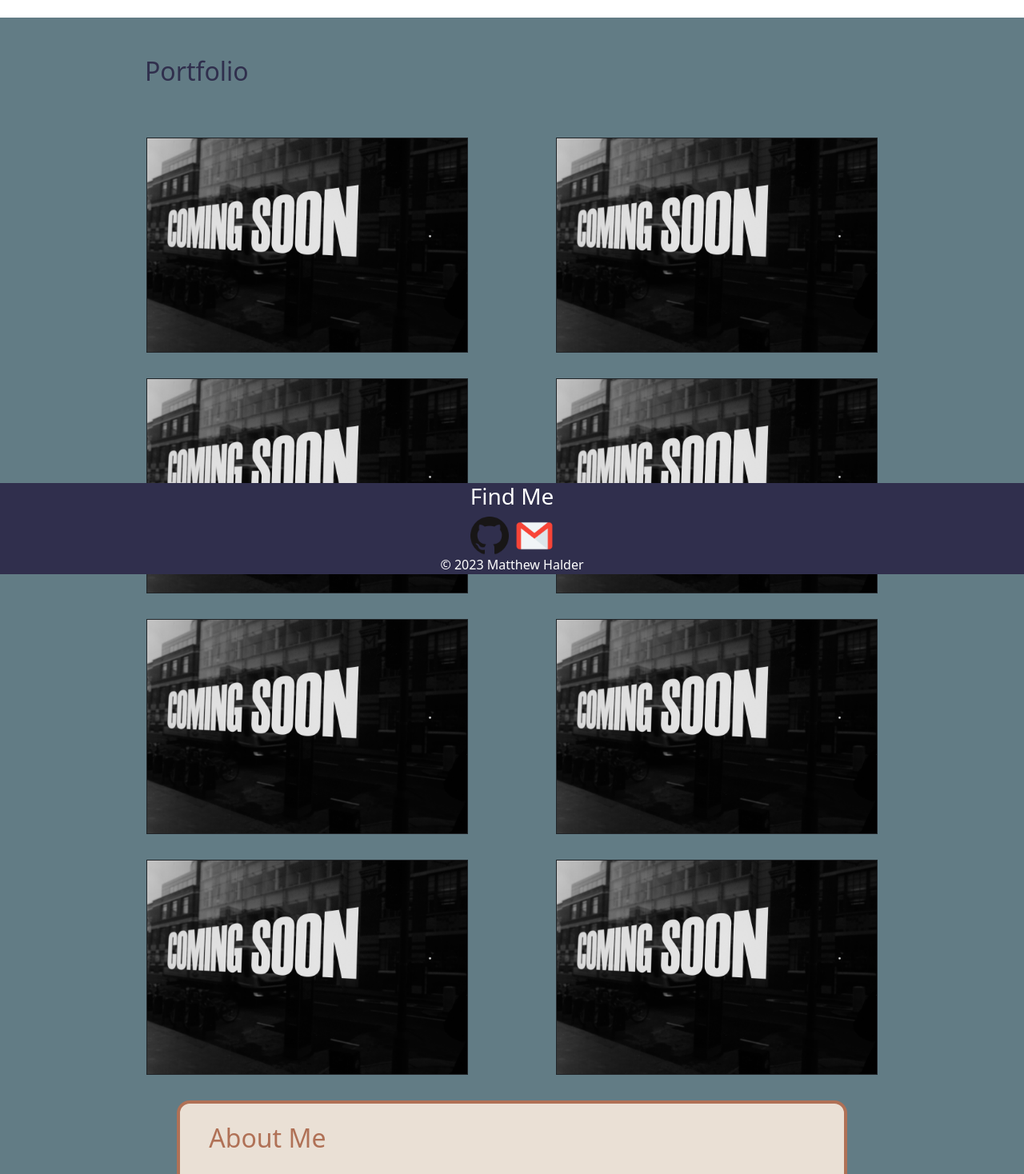
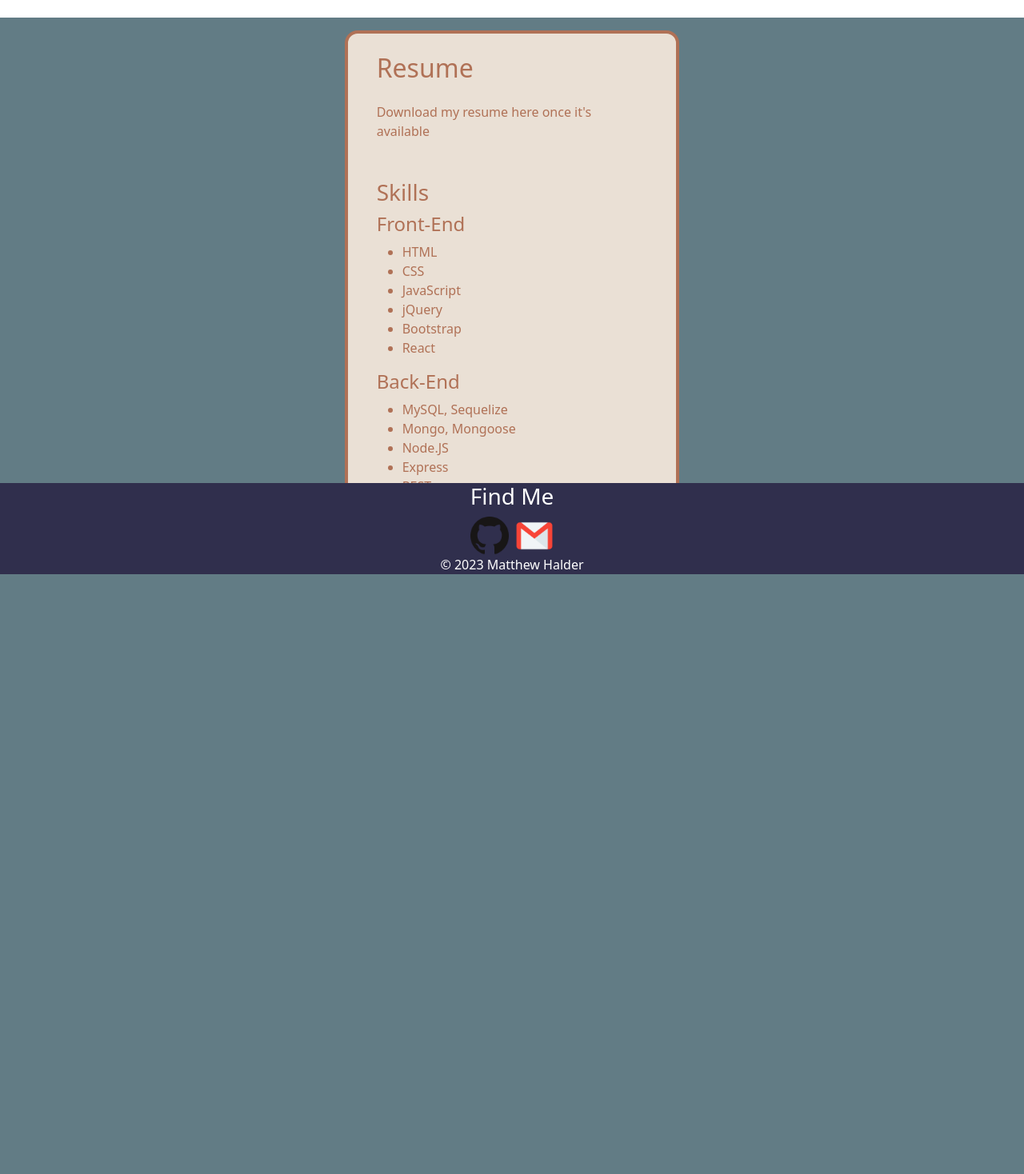
Before and after one commit to mhalder4/react-portfolio, a React (Vite) app: page / in a window 1280 px wide. Shown: the part 82-1550 px from the top of the page at 80% size. After the commit the page ends 874 px from the top, so only its background shows below. Built offline with nearby package versions, Linux system fonts and the light colour scheme.

Commit message:
Added a resume page and some styling.

```diff
--- a/src/App.css
+++ b/src/App.css
@@ -80,7 +80,7 @@ footer {
   max-width: 3rem;
 }
 
-.about {
+.info {
   border-style: solid;
   border-radius: 1rem;
   border-color: var(--burnt);
--- a/src/App.jsx
+++ b/src/App.jsx
@@ -5,6 +5,7 @@ import Header from './components/Header';
 import Footer from './components/Footer';
 import Portfolio from './pages/Portfolio';
 import About from './pages/About';
+import Resume from './pages/Resume';
 import './App.css'
 
 function App() {
@@ -13,8 +14,9 @@ function App() {
   return (
     <>
       <Header></Header>
-      <Portfolio></Portfolio>
-      <About></About>
+      {/* <Portfolio></Portfolio>
+      <About></About> */}
+      <Resume></Resume>
 
       <Footer></Footer>
 
--- a/src/pages/About.jsx
+++ b/src/pages/About.jsx
@@ -6,8 +6,8 @@ export default function About() {
   return (
     <>
       <div className="container-fluid d-flex justify-content-around align-items-center my-3">
-        <div className="col-8 container-fluid row about p-4">
-          <div className="col-12 about-title">
+        <div className="col-8 container-fluid row info p-4">
+          <div className="col-12 info-title">
             <h2 className="mb-4">About Me</h2>
           </div>
           <div className="col-4">
--- /dev/null
+++ b/src/pages/Resume.jsx
@@ -0,0 +1,37 @@
+
+
+
+export default function Resume() {
+
+  return (
+    <>
+      <div className="container-fluid d-flex justify-content-around align-items-center my-3">
+        <div className="col-4 container-fluid row info p-4">
+          <div className="col-12 info-title">
+            <h2 className="mb-4">Resume</h2>
+            <p>Download my resume here once it's available</p>
+            <h3 className="mt-5">Skills</h3>
+            <h4>Front-End</h4>
+            <ul>
+              <li>HTML</li>
+              <li>CSS</li>
+              <li>JavaScript</li>
+              <li>jQuery</li>
+              <li>Bootstrap</li>
+              <li>React</li>
+            </ul>
+            <h4>Back-End</h4>
+            <ul>
+              <li>MySQL, Sequelize</li>
+              <li>Mongo, Mongoose</li>
+              <li>Node.JS</li>
+              <li>Express</li>
+              <li>REST</li>
+            </ul>
+          </div>
+
+        </div>
+      </div>
+    </>
+  );
+}
```
